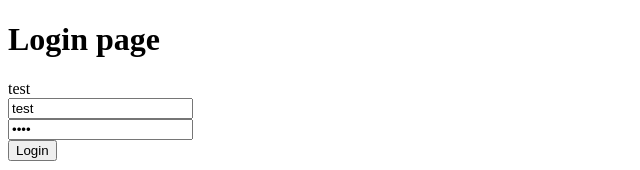
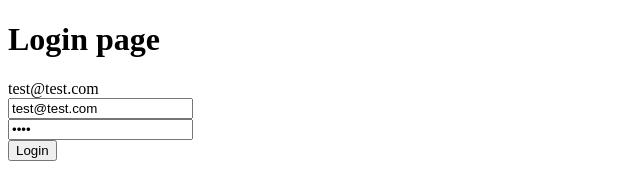
Before and after one commit to vldnik84/stud_app-1, a Vue app: page /login in a window 1280 px wide. Shown: the top 170 px of the page, without its empty margins (0-640 px from the left). Built offline with nearby package versions, Linux system fonts and the light colour scheme.

Commit message:
feat(axios)
Added Axios package and tested with Login component

```diff
--- a/package.json
+++ b/package.json
@@ -11,6 +11,7 @@
     "build": "node build/build.js"
   },
   "dependencies": {
+    "axios": "^0.18.0",
     "vue": "^2.5.2",
     "vue-router": "^3.0.1",
     "vuex": "^3.0.1"
--- a/src/components/Login.vue
+++ b/src/components/Login.vue
@@ -7,7 +7,7 @@
             <input type="text" name="login" v-model="login">
         </div>
         <div>
-            <input type="password" name="pass" v-model="pass">
+            <input type="password" name="password" v-model="password">
         </div>
         <div>
             <button @click="loginAction">Login</button>
@@ -17,18 +17,22 @@
 </template>
 
 <script>
+import axios from 'axios';
 export default {
   name: 'Login',
   data () {
     return {
-      login: 'test',
-      pass: 'test'
+      login: 'test@test.com',
+      password: 'test'
     }
   },
   methods: {
     loginAction: function () {
-      console.log('Login: ' + this.login)
-      console.log('Pass: ' + this.pass)
+      console.log(JSON.stringify(this.$data))
+      return axios.post('http://back.loc:81/login', JSON.stringify(this.$data), {withCredentials: true})
+        .then(response => {
+          console.log(response.data)
+        })
     }
   },
   beforeCreate: function () {
```
